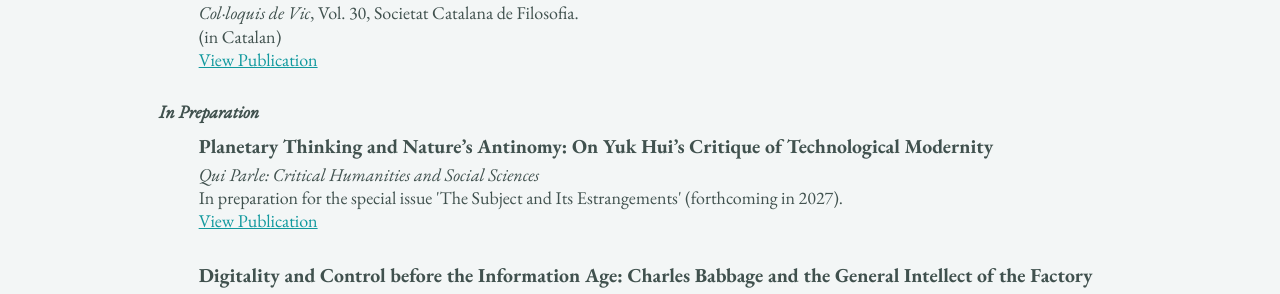
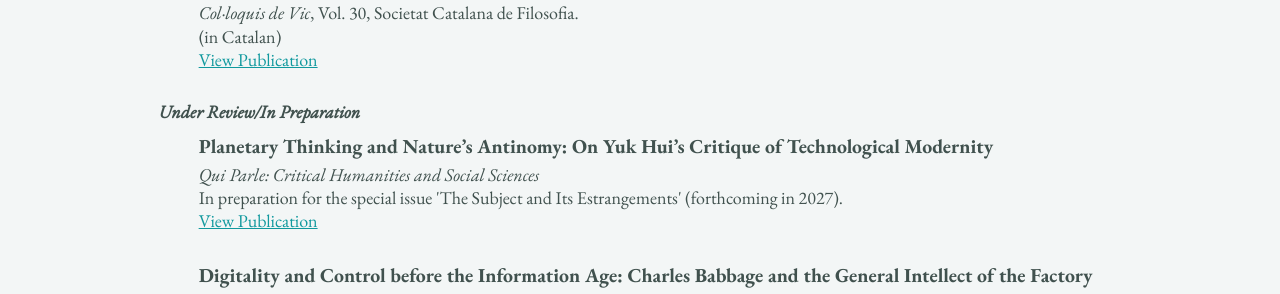
Before and after one commit to epujol90/epujol90.github.io, a Jekyll site: the page built from _pages/cv-json.md, in a window 1280 px wide and 900 px high, scrolled down 3063 px. Shown: the part 160-454 px from the top of the window. Built offline with Jekyll 4.4.1, drawn with Linux system fonts in a browser that asks for light colours; a script bundle is joined from its source files by our own code; library files that are not in the unit come from our copies.

Commit message:
Update cv.json

```diff
--- a/_data/cv.json
+++ b/_data/cv.json
@@ -202,7 +202,7 @@
       "releaseDate": "",
       "website": "https://quiparle.org/CfP-The-Subject-and-its-Estrangements",
       "summary": "In preparation for the special issue 'The Subject and Its Estrangements' (forthcoming in 2027).",
-      "category": "In Preparation"
+      "category": "Under Review/In Preparation"
     },
     {
       "name": "Digitality and Control before the Information Age: Charles Babbage and the General Intellect of the Factory System",
@@ -210,7 +210,7 @@
       "releaseDate": "",
       "website": "",
       "summary": "",
-      "category": "In Preparation"
+      "category": "Under Review/In Preparation"
     },
     {
       "name": "<em>Eigentum</em> against Species-Essence: Max Stirner’s Anti-Humanism and the Birth of&nbsp;Historical&nbsp;Materialism",
@@ -218,7 +218,7 @@
       "releaseDate": "",
       "website": "",
       "summary": "",
-      "category": "In Preparation"
+      "category": "Under Review/In Preparation"
     },
     {
       "name": "Esteticismo tardío: La teoría crítica ante las aporías de la tradición estética alemana [Late&nbsp;Aestheticism: Critical Theory and the Aporias of the German Aesthetic Tradition]",
@@ -226,7 +226,7 @@
       "releaseDate": "",
       "website": "",
       "summary": "(in Spanish)",
-      "category": "In Preparation"
+      "category": "Under Review/In Preparation"
     }
   ],
   "presentations": [
```
